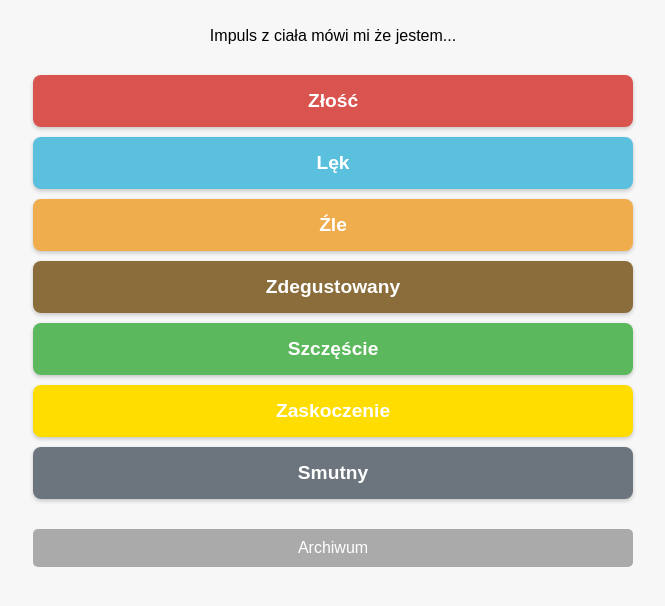
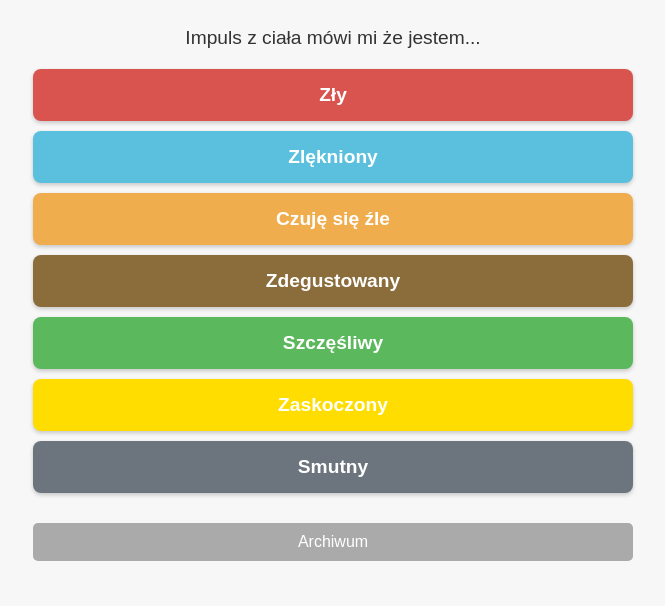
Before and after one commit to MariaRybarska/nawigator-emocji-rybarskiej, a plain HTML site: page index.html in a window 1280 px wide. Shown: the part 60-666 px from the top of the page, without its empty margins (307-972 px from the left). Drawn offline with Linux system fonts and the light colour scheme.

Commit message:
Update index.html

```diff
--- a/index.html
+++ b/index.html
@@ -2,7 +2,7 @@
 <html lang="pl">
 <head>
   <meta charset="UTF-8">
-  <title>Mapa Emocji – Nawigator emocji</title>
+  <title>Mapa Emocji – Nawigator emocji Marii Rybarskiej</title>
   <meta name="viewport" content="width=device-width, initial-scale=1.0">
   <style>
     /* Globalne ustawienie box-sizing */
@@ -29,6 +29,12 @@
       max-width: 600px;
       margin: 0 auto;
     }
+    /* Podtytuł pojawiający się tylko na głównym ekranie */
+    #mainSubheader {
+      font-size: 1.2em;
+      color: #333;
+      margin-bottom: 10px;
+    }
     /* Ekran główny – lista głównych emocji w ramce */
     #mainMenu {
       display: flex;
@@ -49,14 +55,14 @@
     #mainMenu .main-item:active {
       transform: scale(0.98);
     }
-    /* Kolory głównych emocji */
-    .emotion-Złość       { background-color: #d9534f; }
-    .emotion-Lęk         { background-color: #5bc0de; }
-    .emotion-Źle         { background-color: #f0ad4e; }
-    .emotion-Zdegustowany { background-color: #8a6d3b; }
-    .emotion-Szczęście   { background-color: #5cb85c; }
-    .emotion-Zaskoczenie { background-color: #ffdd00; }
-    .emotion-Smutny      { background-color: #6c757d; }
+    /* Kolory głównych emocji – możesz dostosować kolory według własnej palety */
+    .emotion-Zły             { background-color: #d9534f; }
+    .emotion-Zlękniony       { background-color: #5bc0de; }
+    .emotion-Czuję_się_źle   { background-color: #f0ad4e; }
+    .emotion-Zdegustowany    { background-color: #8a6d3b; }
+    .emotion-Szczęśliwy      { background-color: #5cb85c; }
+    .emotion-Zaskoczony      { background-color: #ffdd00; }
+    .emotion-Smutny          { background-color: #6c757d; }
     /* Przycisk Archiwum */
     #archiveBtn {
       margin-top: 20px;
@@ -134,7 +140,7 @@
       gap: 5px;
     }
     .third-item {
-      background-color: #ced4da;
+      background-color: #ced4da; /* jednolity, jasny kolor */
       padding: 8px;
       border-radius: 3px;
       font-size: 0.9em;
@@ -149,7 +155,7 @@
     .selected {
       background-color: #a0c4ff !important;
     }
-    /* Pole tekstowe do notatki na ekranie 3 */
+    /* Pole tekstowe do notatki (na ekranie 3) */
     #noteInput {
       width: 100%;
       height: 80px;
@@ -265,12 +271,13 @@
     <h1>Nawigator emocji</h1>
     <p id="mainSubheader">Impuls z ciała mówi mi że jestem...</p>
     <div id="mainMenu">
-      <div class="main-item emotion-Złość" onclick="showSecondScreen('Złość')"><strong>Złość</strong></div>
-      <div class="main-item emotion-Lęk" onclick="showSecondScreen('Lęk')"><strong>Lęk</strong></div>
-      <div class="main-item emotion-Źle" onclick="showSecondScreen('Źle')"><strong>Źle</strong></div>
+      <!-- Zmienione etykiety głównych emocji -->
+      <div class="main-item emotion-Zły" onclick="showSecondScreen('Zły')"><strong>Zły</strong></div>
+      <div class="main-item emotion-Zlękniony" onclick="showSecondScreen('Zlękniony')"><strong>Zlękniony</strong></div>
+      <div class="main-item emotion-Czuję_się_źle" onclick="showSecondScreen('Czuję się źle')"><strong>Czuję się źle</strong></div>
       <div class="main-item emotion-Zdegustowany" onclick="showSecondScreen('Zdegustowany')"><strong>Zdegustowany</strong></div>
-      <div class="main-item emotion-Szczęście" onclick="showSecondScreen('Szczęście')"><strong>Szczęście</strong></div>
-      <div class="main-item emotion-Zaskoczenie" onclick="showSecondScreen('Zaskoczenie')"><strong>Zaskoczenie</strong></div>
+      <div class="main-item emotion-Szczęśliwy" onclick="showSecondScreen('Szczęśliwy')"><strong>Szczęśliwy</strong></div>
+      <div class="main-item emotion-Zaskoczony" onclick="showSecondScreen('Zaskoczony')"><strong>Zaskoczony</strong></div>
       <div class="main-item emotion-Smutny" onclick="showSecondScreen('Smutny')"><strong>Smutny</strong></div>
       <button id="archiveBtn" onclick="showArchive()">Archiwum</button>
     </div>
@@ -302,7 +309,7 @@
   <script>
     // Obiekt danych – hierarchia emocji wg Twojej struktury
     const emotionData = {
-      "Złość": {
+      "Zły": {
         color: "#d9534f",
         secondOrder: [
           { name: "Zawiedziony", thirdOrder: ["Zdradzony", "Oszukany", "Porzucony", "Wykorzystany", "Pełen urazy", "Rozgoryczony"] },
@@ -315,7 +322,7 @@
           { name: "Krytyczny", thirdOrder: ["Lekceważący", "Pogardliwy", "Wyniosły", "Nieufny", "Podejrzliwy", "Ostrożny w ocenach"] }
         ]
       },
-      "Lęk": {
+      "Zlękniony": {
         color: "#5bc0de",
         secondOrder: [
           { name: "Przestraszony", thirdOrder: ["Bezradny", "Bezsilny", "Zdany na łaskę innych", "Pełen obaw"] },
@@ -326,7 +333,7 @@
           { name: "Zagrożony", thirdOrder: ["Spięty", "Niespokojny", "Narażony", "Bezbronny", "Niepewny"] }
         ]
       },
-      "Źle": {
+      "Czuję się źle": {
         color: "#f0ad4e",
         secondOrder: [
           { name: "Znudzony", thirdOrder: ["Obojętny", "Niewzruszony", "Bez energii", "Znużony"] },
@@ -344,7 +351,7 @@
           { name: "Coś mnie odrzuca", thirdOrder: ["Niechętny", "Zdystansowany", "Nieprzekonany"] }
         ]
       },
-      "Szczęście": {
+      "Szczęśliwy": {
         color: "#5cb85c",
         secondOrder: [
           { name: "Rozbawiony", thirdOrder: ["Figlarny", "Żartobliwy", "Podniecony", "Pobudzony", "Nakręcony", "Zawadiacki", "Śmiały"] },
@@ -357,7 +364,7 @@
           { name: "Ufny", thirdOrder: ["Wrażliwy", "Empatyczny", "Uważny", "Subtelny", "Delikatny", "Ciepły", "Osobisty", "Serdeczny"] }
         ]
       },
-      "Zaskoczenie": {
+      "Zaskoczony": {
         color: "#ffdd00",
         secondOrder: [
           { name: "Zdziwienie", thirdOrder: ["Nagłe zdumienie", "Poczucie niedowierzania", "Niespodziewany impuls", "Ciekawość"] },
@@ -389,7 +396,6 @@
     // Funkcja przechodząca do ekranu drugiego poziomu (emocje 2. rzędu)
     function showSecondScreen(main) {
       selectedMain = main;
-      // Ukryj cały główny ekran
       document.getElementById('mainScreen').style.display = 'none';
       document.getElementById('secondTitle').innerText = "Odczuwam teraz...";
 
@@ -491,6 +497,7 @@
           const reflDiv = document.createElement("div");
           reflDiv.className = "reflection";
           if (entry.reflection.trim() === "") {
+            // Jeśli refleksja nie jest zapisana, pokaż pole tekstowe z przyciskami
             const reflTextarea = document.createElement("textarea");
             reflTextarea.placeholder = "Co takiego jest w Tobie, że to odczułeś? O jakiej Twojej potrzebie mówi ta reakcja? Inne refleksje";
             reflTextarea.value = "";
@@ -515,6 +522,7 @@
             reflDiv.appendChild(editBtn);
             reflDiv.appendChild(saveReflBtn);
           } else {
+            // Jeśli refleksja została zapisana – wyświetl ją jako tekst
             reflDiv.innerHTML = `<p>${entry.reflection}</p>`;
             addReflectionButtons(reflDiv, index);
           }
```
